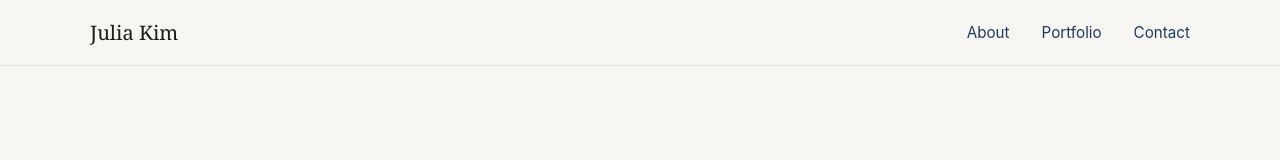
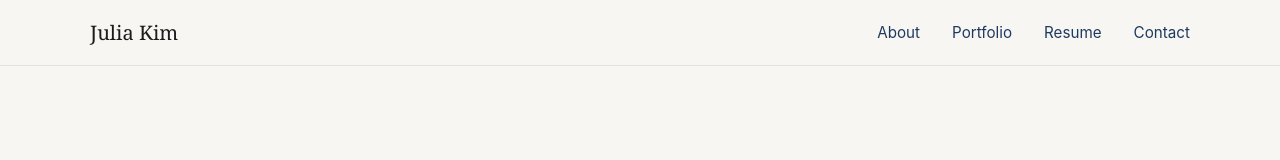
Before and after one commit to DanielEnriq/julia-website, a Next.js app: page / in a window 1280 px wide. Shown: the top 160 px of the page. Built offline with nearby package versions, Linux system fonts and the light colour scheme.

Commit message:
added resume

```diff
--- a/components/Navbar.tsx
+++ b/components/Navbar.tsx
@@ -23,7 +23,7 @@ export default function Navbar() {
           style={{
             fontFamily: "var(--font-serif)",
             fontSize: "1.25rem",
-            color: "var(--color-text-primary)",
+            color: "var(--color-text)",
           }}
         >
           Julia Kim
@@ -35,10 +35,21 @@ export default function Navbar() {
             display: "flex",
             gap: "var(--space-md)",
             fontSize: "0.95rem",
+            alignItems: "center",
           }}
         >
           <Link href="/#about">About</Link>
           <Link href="/#portfolio">Portfolio</Link>
+
+          {/* Resume — external PDF */}
+          <a
+            href="/Julia_Kim_Resume.pdf"
+            target="_blank"
+            rel="noopener noreferrer"
+          >
+            Resume
+          </a>
+
           <Link href="/#contact">Contact</Link>
         </div>
       </nav>
```
Also changed, not shown: 1 other file (tests, documents, lock files or other folders).
